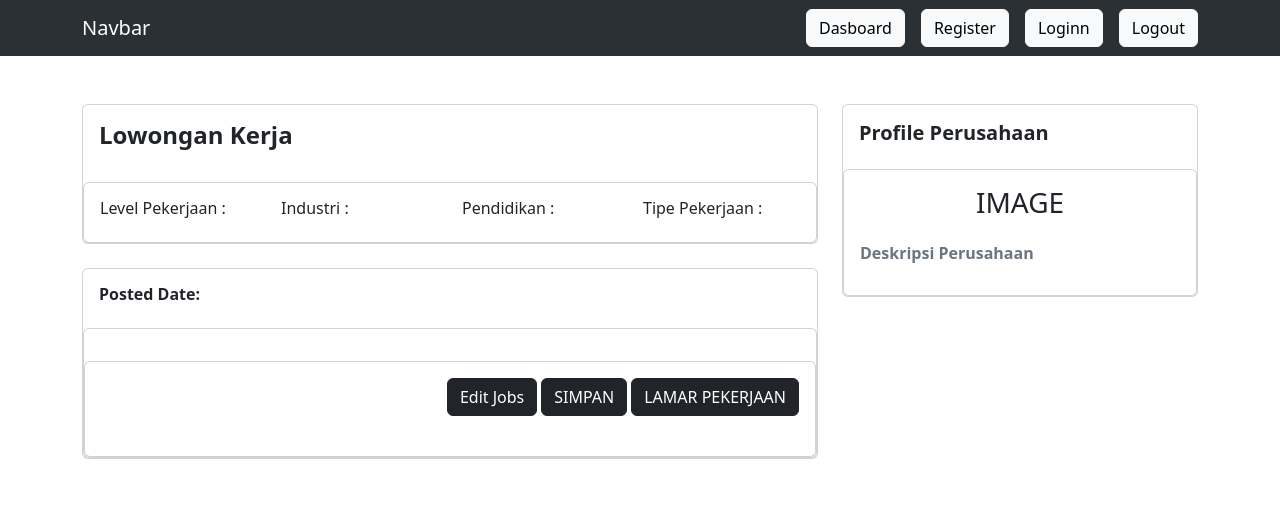
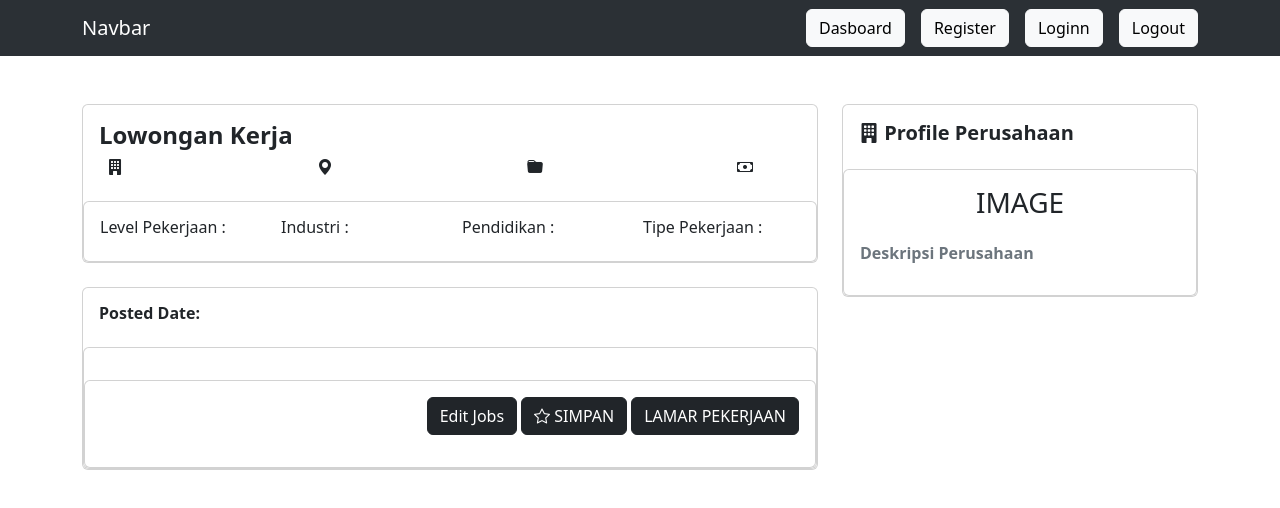
Before and after one commit to fajarph/loker-yowis, a React (Create React App) app in the folder frontend/: page /job/detail/1 in a window 1280 px wide. Shown: the top 508 px of the page. Built offline with nearby package versions, Linux system fonts and the light colour scheme; no server answers.

Commit message:
update pagination

```diff
--- a/frontend/src/components/Dashboard.jsx
+++ b/frontend/src/components/Dashboard.jsx
@@ -28,6 +28,7 @@ const ProfileUser = () => {
     const getUserById = async () => {
         const response = await axios.get(`http://localhost:5000/users/${user.uuid}`)
         setUsername(response.data.username)
+        setCreatedAt(response.data.createdAt)
     }
 
   return (
--- a/frontend/src/components/JobDetail.jsx
+++ b/frontend/src/components/JobDetail.jsx
@@ -49,10 +49,10 @@ const JobDetail = () => {
                                         <div className="card-body">
                                             <h4 className="fw-bold">Lowongan Kerja</h4>
                                             <div className="d-flex justify-content-between mt-2 ms-2 me-5">
-                                                <h6>{companyName}</h6>
-                                                <h6>{companyAddress}</h6>
-                                                <h6>{jobRole}</h6>
-                                                <h6>{salary}</h6>
+                                                <h6><i class="bi bi-building-fill"></i> {companyName}</h6>
+                                                <h6><i class="bi bi-geo-alt-fill"></i> {companyAddress}</h6>
+                                                <h6><i class="bi bi-folder-fill"></i> {jobRole}</h6>
+                                                <h6><i class="bi bi-cash"></i> {salary}</h6>
                                             </div>
                                         </div>
                                         <div className="card">
@@ -74,7 +74,7 @@ const JobDetail = () => {
                                             </div>
                                         </div>
                                     </div>
-                                    <div className="card mt-4">
+                                    <div className="card mt-4 mb-5">
                                         <div className="card-body">
                                             <h6 className="fw-bold">Posted Date: {createdAt}</h6>
                                         </div>
@@ -84,9 +84,9 @@ const JobDetail = () => {
                                             </div>
                                             <div className="card">
                                             <div className="card-body">
-                                                <div className='d-flex justify-content-end mb-4'>
+                                                <div className='d-flex justify-content-end mb-3'>
                                                     <Link to={`/edit/jobs/${id}`} type="button" className="btn btn-dark me-1">Edit Jobs</Link>
-                                                    <button type="button" className="btn btn-dark me-1">SIMPAN</button>
+                                                    <button type="button" className="btn btn-dark me-1"><i class="bi bi-star"></i> SIMPAN</button>
                                                     <button type="button" className="btn btn-dark">LAMAR PEKERJAAN</button>
                                                 </div>
                                             </div>
@@ -101,7 +101,7 @@ const JobDetail = () => {
                                 <div className="">
                                     <div className="card mt-5">
                                         <div className="card-body">
-                                            <h5 className="fw-bold">Profile Perusahaan</h5>
+                                            <h5 className="fw-bold"><i class="bi bi-building-fill"></i> Profile Perusahaan</h5>
                                         </div>
                                         <div className="card">
                                             <div className="card-body">
--- a/frontend/src/components/JobList.jsx
+++ b/frontend/src/components/JobList.jsx
@@ -115,7 +115,7 @@ const JobList = () => {
                                     <Link to={`/job/detail/${job.uuid}`} className="btn btn-dark me-1">
                                         SELENGKAPNYA
                                     </Link>
-                                    <button type="button" className="btn btn-dark">SIMPAN</button>
+                                    <button type="button" className="btn btn-dark"><i class="bi bi-star"></i> SIMPAN</button>
                                 </div>
                             </div>
                         </div>
@@ -133,14 +133,18 @@ const JobList = () => {
                 aria-label='Page navigation example'
             >
                 <ReactPaginate
-                    className='pagination'
+                    containerClassName={'pagination'}
+                    previousLabel={'Previous'}
+                    nextLabel={'Next'}
                     pageCount={Math.min(10, pages)}
                     onPageChange={changePage}
-                    pageLinkClassName={"page-link"}
-                    previousLinkClassName={"Previous"}
-                    nextLinkClassName={"Next"}
-                    activeLinkClassName={"pagination-link is-current"}
-                    disabledLinkClassName={"pagination-link is-disabled"}
+                    activeClassName={'active'}
+                    pageClassName={'page-item'}
+                    pageLinkClassName={'page-link'}
+                    previousClassName={'page-item'}
+                    nextClassName={'page-item'}
+                    previousLinkClassName={'page-link'}
+                    nextLinkClassName={'page-link'}
                 />
             </nav>
         </div>
```
